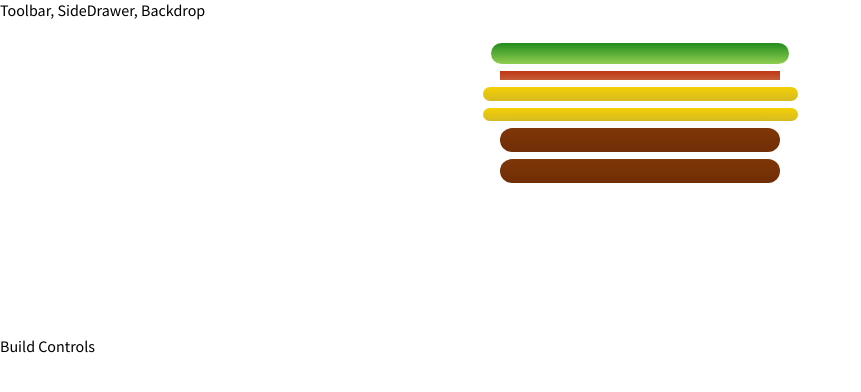
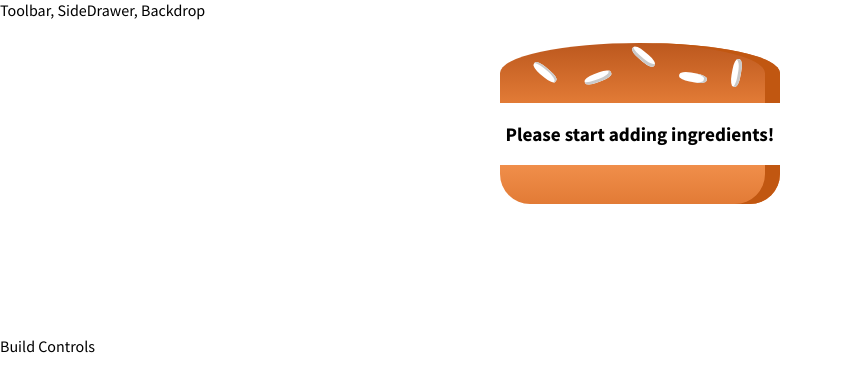
Before and after one commit to yibangchen/front-end-projects, a React app in the folder burger-build/: page / in a window 1280 px wide. Shown: the top 392 px of the page, without its empty margins (0-861 px from the left). Built offline with nearby package versions, Linux system fonts and the light colour scheme.

Commit message:
add state

```diff
--- a/burger-build/src/components/Burger/Burger.js
+++ b/burger-build/src/components/Burger/Burger.js
@@ -5,16 +5,25 @@
 
 const burger = (props) => {
 
-	const formedIngredients = Object.keys(props.ingredients)
+	let formedIngredients = Object.keys(props.ingredients)
 		.map(ing => {
 			return [...Array(props.ingredients[ing])].map((_, i) => {
 				return <BurgerIngredient key={ing+i} type={ing} />
 			});
-		});
+		})	// array of array --> flattened array
+		.reduce((arr, el) => {
+			return arr.concat(el)
+		}, []);
+
+	if (formedIngredients.length === 0) {
+		formedIngredients = <p>Please start adding ingredients!</p>
+	}
 
 	return (
 		<div className={ classes.Burger }>
+			<BurgerIngredient type='bread-top' />
 			{formedIngredients}
+			<BurgerIngredient type='bread-bottom' />
 		</div>
 	);
 }
--- a/burger-build/src/containers/BurgerBuilder/BurgerBuilder.js
+++ b/burger-build/src/containers/BurgerBuilder/BurgerBuilder.js
@@ -12,10 +12,10 @@
 
 	state = {
 		ingredients: {
-			salad: 1,
-			bacon: 1,
-			cheese: 2,
-			meat: 2
+			salad: 0,
+			bacon: 0,
+			cheese: 0,
+			meat: 0
 		}
 	}
 
```
